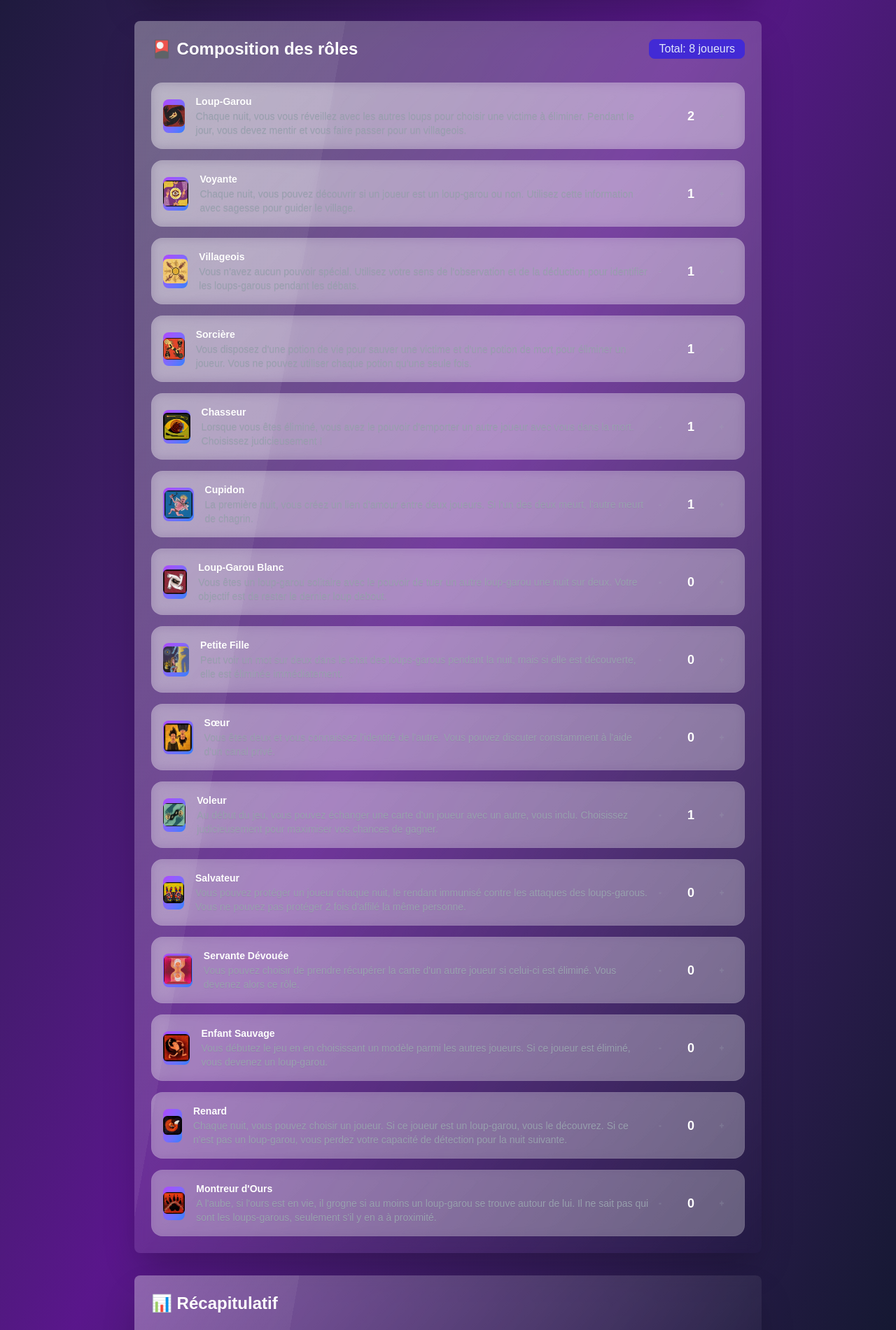
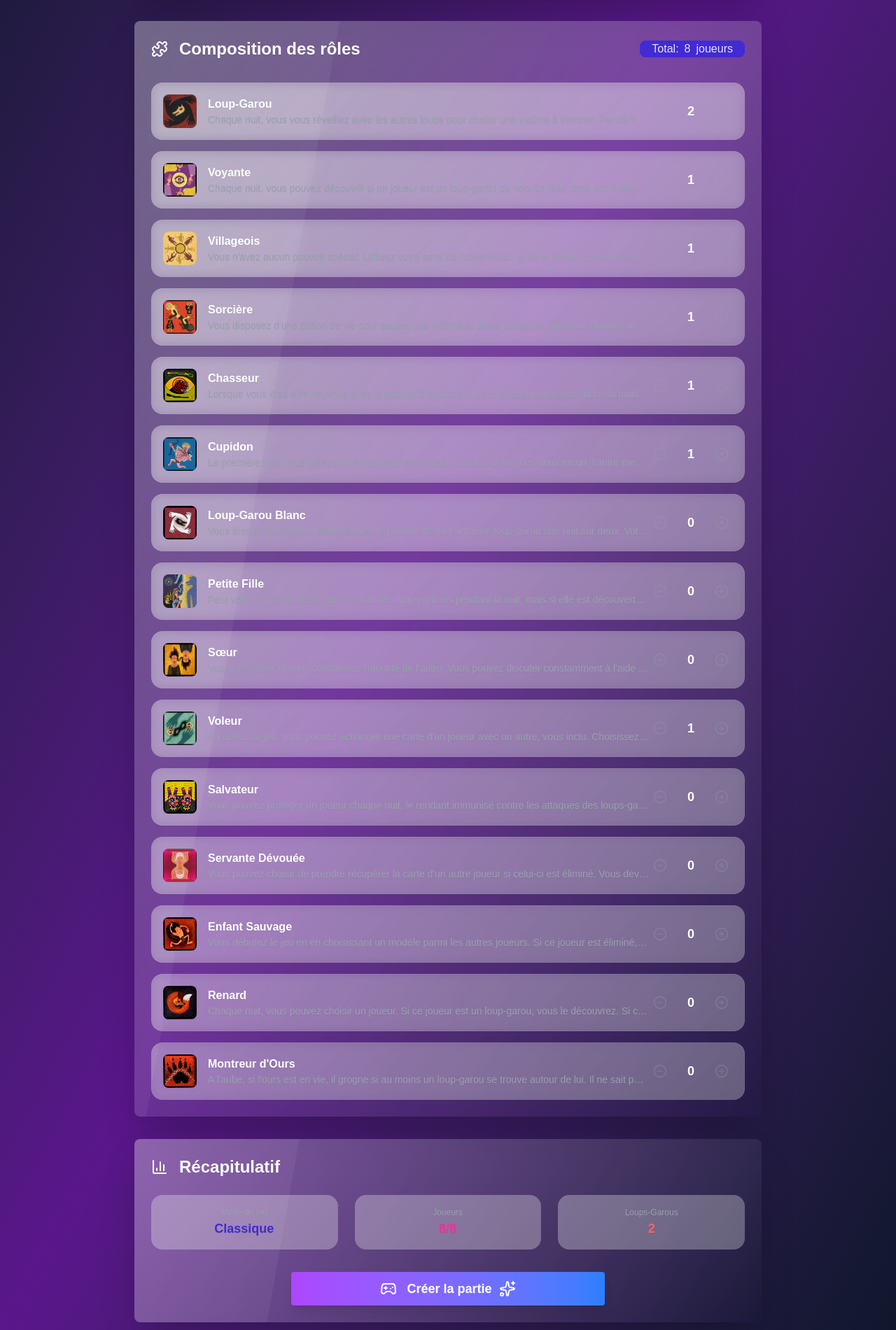
Before and after one commit to achedon12/werewolf, a Next.js app: page /game/create in a window 1280 px wide. Shown: the part 624-2525 px from the top of the page at 70% size. Built offline with nearby package versions, Linux system fonts and the light colour scheme; no server answers; sample sign-in values are in the browser's storage.

Commit message:
fix: ux/ui game/create

```diff
--- a/src/app/game/create/page.jsx
+++ b/src/app/game/create/page.jsx
@@ -4,6 +4,7 @@ import {classicRoles, roles} from "@/utils/Roles";
 import Image from "next/image";
 import {useAuth} from "@/app/AuthProvider";
 import {useRouter} from "next/navigation";
+import {ChartColumn, Cog, Gamepad2, MinusCircle, PlusCircle, Puzzle, Sparkles} from "lucide-react";
 
 const CreateGamePage = () => {
     const defaultSelectedRoles = roles.reduce((acc, role) => {
@@ -41,18 +42,17 @@ const CreateGamePage = () => {
 
     const updateRoleCount = (roleId, increment) => {
         setSelectedRoles(prev => {
-            const current = prev[roleId]
-            ;
+            const current = prev[roleId] ?? 0;
             const role = roles.find(r => r.id === roleId);
             if (!role) return prev;
 
             const newCount = increment ? current + 1 : current - 1;
             if (newCount < 0) return prev;
 
-            if (totalPlayers + (increment ? 1 : -1) > maxPlayers) return prev;
+            const prevTotal = Object.values(prev).reduce((sum, c) => sum + c, 0);
+            if (prevTotal + (increment ? 1 : -1) > maxPlayers) return prev;
 
-            prev[roleId] = newCount;
-            return prev;
+            return {...prev, [roleId]: newCount};
         });
     };
 
@@ -115,7 +115,10 @@ const CreateGamePage = () => {
                 <form onSubmit={handleSubmit} className="space-y-8">
                     <div className="card glass shadow-2xl backdrop-blur-sm border border-white/10">
                         <div className="card-body">
-                            <h2 className="card-title text-2xl text-white mb-6">⚙️ Configuration de base</h2>
+                            <h2 className="card-title text-2xl text-white mb-6">
+                                <Cog className="inline mr-2"/>
+                                Configuration de base
+                            </h2>
 
                             <div className="grid grid-cols-1 md:grid-cols-2 gap-6">
                                 <div className="form-control">
@@ -191,45 +194,66 @@ const CreateGamePage = () => {
                     <div className="card glass shadow-2xl backdrop-blur-sm border border-white/10">
                         <div className="card-body">
                             <div className="flex justify-between items-center mb-6">
-                                <h2 className="card-title text-2xl text-white">🎴 Composition des rôles</h2>
-                                <div className="badge badge-lg badge-primary">
-                                    Total: {totalPlayers} joueurs
+                                <h2 className="card-title text-2xl text-white">
+                                    <Puzzle className="inline mr-2"/>
+                                    Composition des rôles
+                                </h2>
+                                <div className="badge badge-primary flex items-center gap-2 px-2 md:px-4 py-1 md:py-2 min-w-0">
+                                    <span className="hidden sm:inline text-sm md:text-base">Total:</span>
+                                    <span className="hidden sm:inline text-sm md:text-base">{totalPlayers}</span>
+                                    <span className="hidden sm:inline text-sm md:text-base">joueurs</span>
+                                    <span className="inline sm:hidden text-sm">{totalPlayers}j</span>
                                 </div>
                             </div>
 
                             <div className="space-y-4">
                                 {roles.map((role) => (
-                                    <div key={role.id}
-                                         className="flex items-center justify-between p-4 bg-base-200/30 rounded-2xl backdrop-blur-sm border border-white/5">
-                                        <div className="flex items-center space-x-4">
                                     <div
-                                                className="w-12 h-12 bg-gradient-to-br from-purple-500 to-blue-500 rounded-lg flex items-center justify-center">
-                                                <Image src={role.image} alt={role.name} width={40} height={40}
-                                                       className="rounded-md"/>
+                                        key={role.id}
+                                        className="flex flex-col sm:flex-row items-start sm:items-center justify-between p-4 bg-base-200/30 rounded-2xl backdrop-blur-sm border border-white/5"
+                                    >
+                                        <div className="flex items-start sm:items-center w-full sm:w-auto min-w-0 gap-4">
+                                            <div className="flex-shrink-0 w-20 h-20 sm:w-12 sm:h-12 bg-gradient-to-br from-purple-500 to-blue-500 rounded-lg flex items-center justify-center overflow-hidden">
+                                                <Image
+                                                    src={role.image}
+                                                    alt={role.name}
+                                                    width={80}
+                                                    height={80}
+                                                    className="object-cover w-full h-full"
+                                                />
                                             </div>
-                                            <div>
-                                                <h3 className="font-semibold text-white">{role.name}</h3>
-                                                <p className="text-gray-400 text-sm">{role.description}</p>
+
+                                            <div className="min-w-0">
+                                                <h3 className="font-semibold text-white text-sm sm:text-base truncate">{role.name}</h3>
+                                                <p className="text-gray-400 text-xs sm:text-sm truncate max-w-[18rem] sm:max-w-none">
+                                                    {role.description}
+                                                </p>
                                             </div>
                                         </div>
 
-                                        <div className="flex items-center space-x-3">
+                                        <div className="flex items-center mt-3 sm:mt-0 space-x-3">
                                             <button
                                                 type="button"
                                                 onClick={() => updateRoleCount(role.id, false)}
                                                 disabled={gameMode !== "custom"}
                                                 className="btn btn-circle btn-sm btn-ghost text-gray-400 hover:text-white disabled:opacity-30"
-                                            >-
+                                                aria-label={`Retirer ${role.name}`}
+                                            >
+                                                <MinusCircle className="w-5 h-5"/>
                                             </button>
+
                                             <span className="text-white font-bold text-lg w-8 text-center">
                                               {selectedRoles[role.id]}
                                             </span>
+
                                             <button
                                                 type="button"
                                                 onClick={() => updateRoleCount(role.id, true)}
                                                 disabled={gameMode !== "custom" || totalPlayers >= maxPlayers}
                                                 className="btn btn-circle btn-sm btn-ghost text-gray-400 hover:text-white disabled:opacity-30"
-                                            >+
+                                                aria-label={`Ajouter ${role.name}`}
+                                            >
+                                                <PlusCircle className="w-5 h-5"/>
                                             </button>
                                         </div>
                                     </div>
@@ -242,9 +266,9 @@ const CreateGamePage = () => {
                                 </div>
                             )}
 
-                            {totalPlayers < 6 && (
+                            {totalPlayers < 8 && (
                                 <div className="alert alert-warning mt-4 bg-yellow-500/10 border-yellow-500/20">
-                                    <span>⚠️ Minimum 6 joueurs requis pour une partie équilibrée</span>
+                                    <span>⚠️ Minimum 8 joueurs requis pour une partie équilibrée</span>
                                 </div>
                             )}
                         </div>
@@ -252,7 +276,10 @@ const CreateGamePage = () => {
 
                     <div className="card glass shadow-2xl backdrop-blur-sm border border-white/10">
                         <div className="card-body">
-                            <h2 className="card-title text-2xl text-white mb-4">📊 Récapitulatif</h2>
+                            <h2 className="card-title text-2xl text-white mb-4">
+                                <ChartColumn className="inline mr-2"/>
+                                Récapitulatif
+                            </h2>
 
                             <div className="grid grid-cols-1 md:grid-cols-3 gap-6 mb-6">
                                 <div className="stat place-items-center bg-base-200/30 rounded-2xl p-4">
@@ -290,8 +317,9 @@ const CreateGamePage = () => {
                                         </>
                                     ) : (
                                         <>
-                                            🎮 Créer la partie
-                                            <span className="text-lg">✨</span>
+                                            <Gamepad2 className="inline mr-2"/>
+                                            Créer la partie
+                                            <Sparkles className="inline ml-1"/>
                                         </>
                                     )}
                                 </button>
```
Lines whose indentation alone changed are shown as unchanged.
